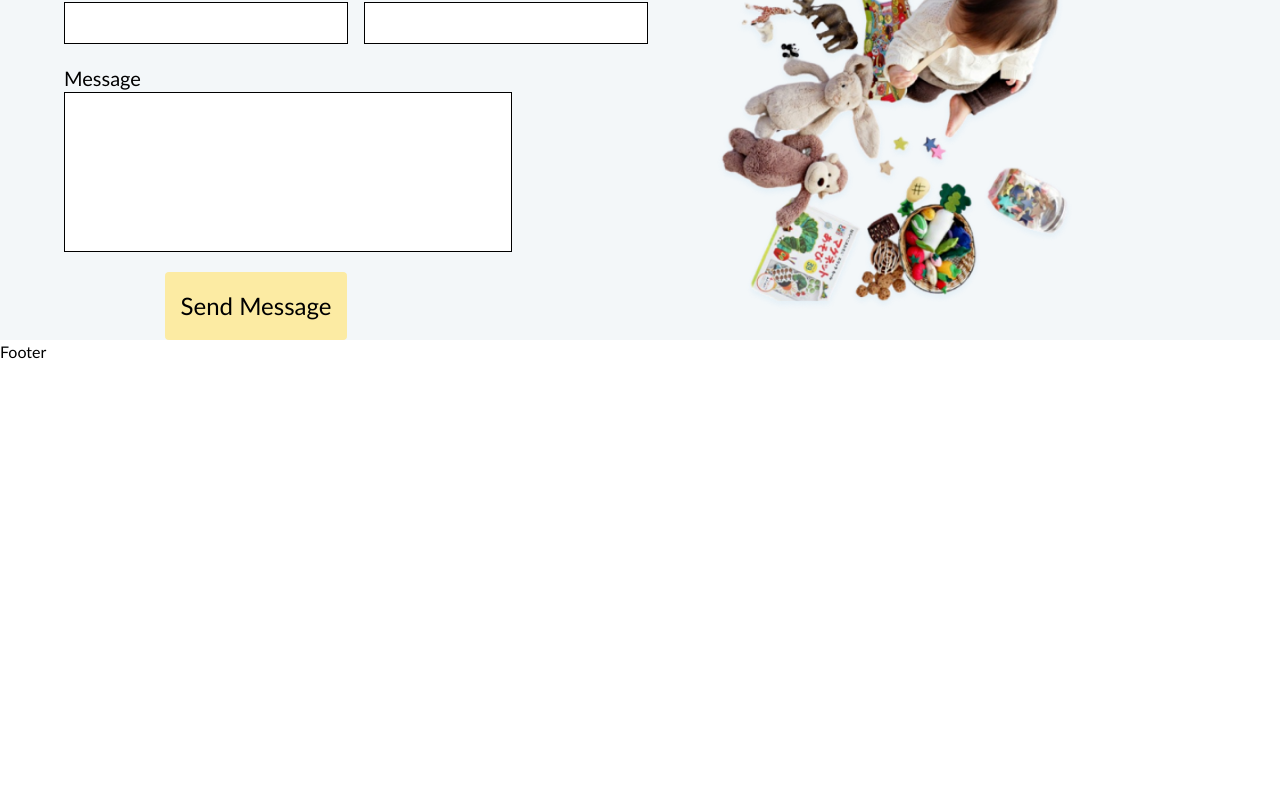
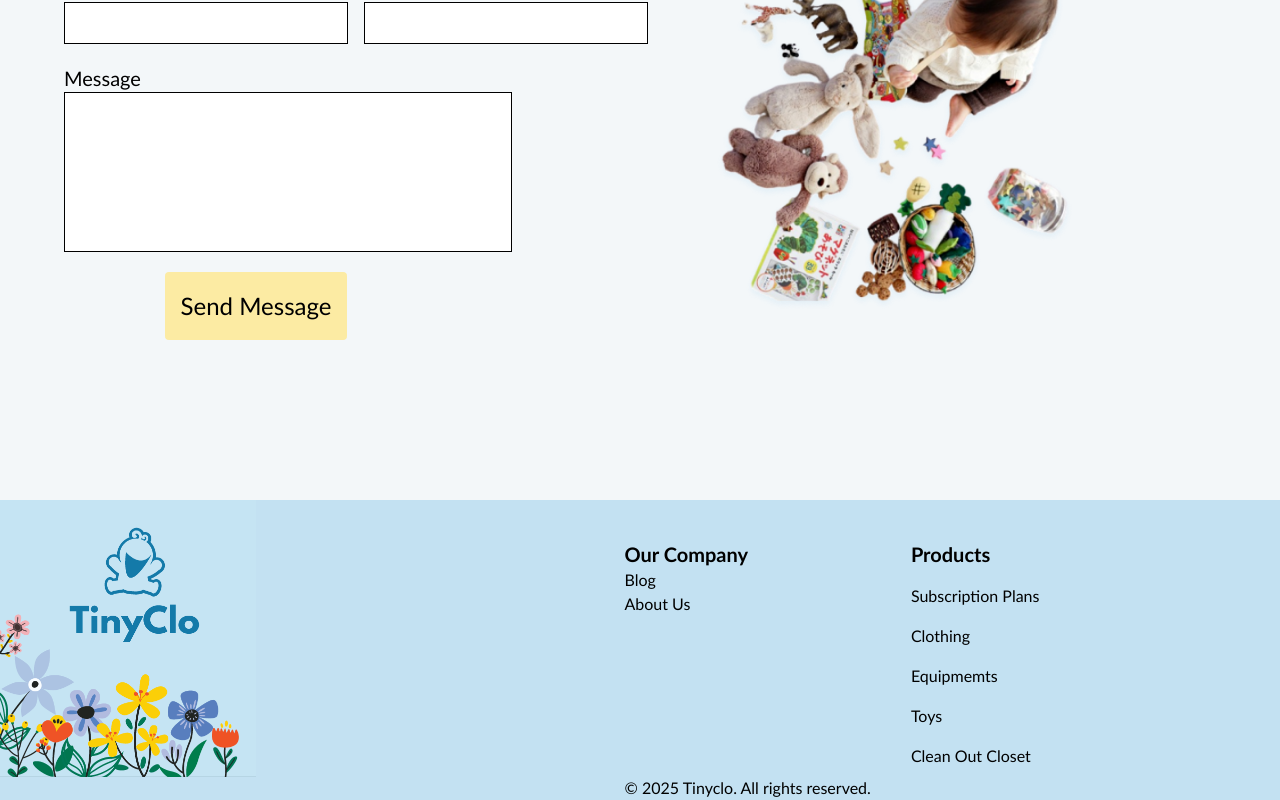
Before and after one commit to DCABHI83/tinyclo, a React (Vite) app: page / in a window 1280 px wide. Shown: the part 4530-5330 px from the top of the page. Before the commit the page ends 4894 px from the top, so only its background shows below. Built offline with nearby package versions, Linux system fonts and the light colour scheme.

Commit message:
footer done

```diff
--- a/src/UI/Footer.jsx
+++ b/src/UI/Footer.jsx
@@ -1,10 +1,34 @@
 import React from 'react'
-
+import footerImg from "../assets/footerImg.png"
+import { NavLink } from 'react-router-dom'
 const Footer = () => {
   return (
-    <div>
-      Footer
+  <>
+  <div className='flex flex-col items-center bg-[#C3E1F2] gap-2 md:justify-between md:flex-row md:items-start'>
+    <div className='w-full flex items-center justify-center md:w-[20%]'>
+        <img className='w-[30%] md:w-[100%]' src={footerImg} alt="footerImage" />
     </div>
+    <div className='flex justify-between w-[98%] md:w-[70%] md:justify-center md:gap-10  md:mt-10'>
+        <div  className='flex flex-col gap-12 md:gap-[10rem]'>
+           <div className='flex flex-col'>
+             <h2 className='text-xl font-bold'>Our Company</h2>
+            <NavLink className="cursor-pointer" to="#">Blog</NavLink>
+            <NavLink className="cursor-pointer" to="#">About Us</NavLink>
+           </div>
+ <p>© {new Date().getFullYear()} Tinyclo. All rights reserved.</p>
+        </div>
+        <div className='flex flex-col md:gap-4'>
+            <h2 className='text-xl font-bold'>Products</h2>
+            <NavLink className="cursor-pointer" to="#">Subscription Plans</NavLink>
+            <NavLink className="cursor-pointer" to="#">Clothing</NavLink>
+            <NavLink className="cursor-pointer" to="#">Equipmemts</NavLink>
+            <NavLink className="cursor-pointer" to="#">Toys</NavLink>
+            <NavLink className="cursor-pointer" to="/clean-out-closet">Clean Out Closet</NavLink>
+        </div>
+    </div>
+  </div>
+
+  </>
   )
 }
 
--- a/src/components/Contatct.jsx
+++ b/src/components/Contatct.jsx
@@ -1,48 +1,70 @@
-import React from 'react'
+import React, { useState } from 'react'
 import baby from "../assets/baby.png"
 const Contatct = () => {
+  const[user,setUser] = useState({
+    firstName:"",
+    lastName:"",
+    email:"",
+    phone:"",
+    message:""
+  })
+
+  const handleInput = (e)=>{
+    let name = e.target.name
+    let value = e.target.value
+    setUser({
+      ...user,
+      [name]:value
+    })
+  }
+
+
+  const handleSubmit = (e)=>{
+    e.preventDefault()
+    console.log(user)
+  }
   return (
 <>
 <div className='md:text-center md:p-[5rem] '>
   <h1 className='md:text-5xl'>Contact Us</h1>
 </div>
-<div className='bg-[#F3F7F9] md:flex w-full justify-center items-center md:justify-around'>
+<div className='bg-[#F3F7F9] md:flex w-full justify-center items-center md:justify-around md:pb-[10rem]'>
     <div className='flex flex-col md:w-[30%]'>
-      <form className='flex flex-col gap-5'>
+      <form className='flex flex-col gap-5' onSubmit={handleSubmit}>
         <div className='flex justify-around items-center md:gap-4 '>
           <div className='flex flex-col '>
             <label className='text-xl' htmlFor="firstName">First name</label>
-            <input className='border bg-white md:pr-[6rem] md:pt-4' type="text" name='firstName' />
+            <input className='border bg-white md:pr-[6rem] md:pt-4 ' value={user.firstName}  type="text" name='firstName' onChange={handleInput}  />
           </div>
           <div className='flex flex-col  '>
             <label className='text-xl'  htmlFor="lastName">Last name</label>
-            <input className='border bg-white md:pr-[6rem] md:pt-4 ' type="text" name='lastname' />
+            <input className='border bg-white md:pr-[6rem] md:pt-4' value={user.lastName} type="text" name='lastName' onChange={handleInput} />
           </div>
         </div>
         <div className='flex justify-around items-center md:gap-4 '>
           <div className='flex flex-col'>
             <label className='text-xl' htmlFor="email"> email</label>
-            <input className='border bg-white md:pr-[6rem] md:pt-4' type="email" name='email' />
+            <input className='border bg-white md:pr-[6rem] md:pt-4' value={user.email} type="email" name='email' onChange={handleInput} />
           </div>
           <div className='flex flex-col'>
             <label className='text-xl' htmlFor="phone">phone</label>
-            <input className='border bg-white md:pr-[6rem] md:pt-4' type="text" name='phone' />
+            <input className='border bg-white md:pr-[6rem] md:pt-4' value={user.phone} type="text" name='phone' onChange={handleInput} />
           </div>
         </div>
         <div>
           <div className='flex flex-col justify-center w-full'>
-            <label className=' text-xl ' htmlFor="message">Message</label>
-            <textarea className='w-[90%] md:w-[35vw] h-[20vh] resize-none border mt-0 mb-0 mr-auto ml-auto bg-white' name="message"></textarea>
+            <label className=' text-xl pl-4 md:pl-0  ' htmlFor="message">Message</label>
+            <textarea className='w-[90%] md:w-[35vw] h-[20vh] resize-none border mt-0 mb-0 mr-auto ml-auto bg-white' value={user.message} name="message" onChange={handleInput}></textarea>
           </div>
         </div>
           <div className='flex items-center justify-center'>
-        <button className='bg-[#FCEBA3] text-[1.5rem] p-4 rounded'>Send Message</button>
+        <button className='bg-[#FCEBA3] text-[1.5rem] p-4 rounded cursor-pointer' type='submit' >Send Message</button>
       </div>
       </form>
 
       </div>
      <div className='w-full flex items-center justify-center md:w-[50%] '>
-      <img className='w-[70%] md:w-[60%]' src={baby} alt="" />
+      <img className='w-[70%] md:w-[60%]' src={baby} alt="image" />
      </div>
 </div>
 
--- a/src/pages/Home.jsx
+++ b/src/pages/Home.jsx
@@ -8,6 +8,7 @@ import MemberShip from '../components/MemberShip'
 import Clean from '../components/Clean'
 import Fetured from '../components/Fetured'
 import Contatct from '../components/Contatct'
+
 
 const Home = () => {
   return (
```
Also changed, not shown: src/assets/footerImg.png (added).
